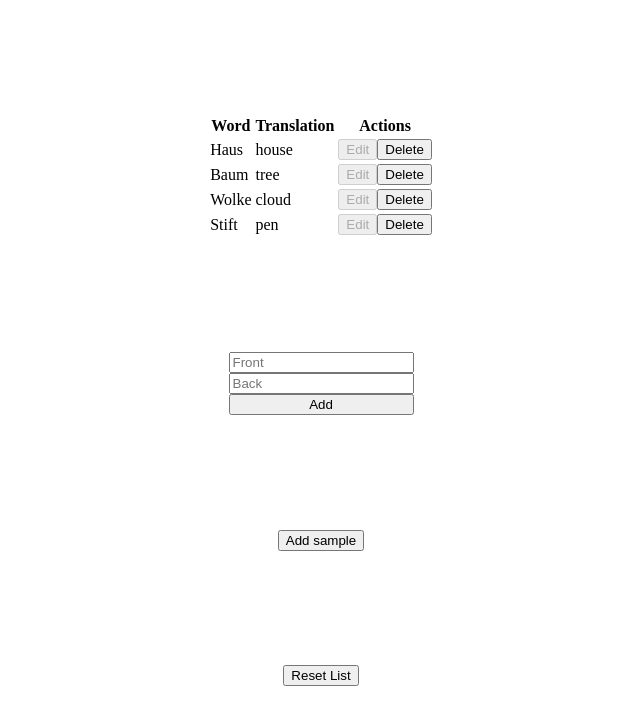
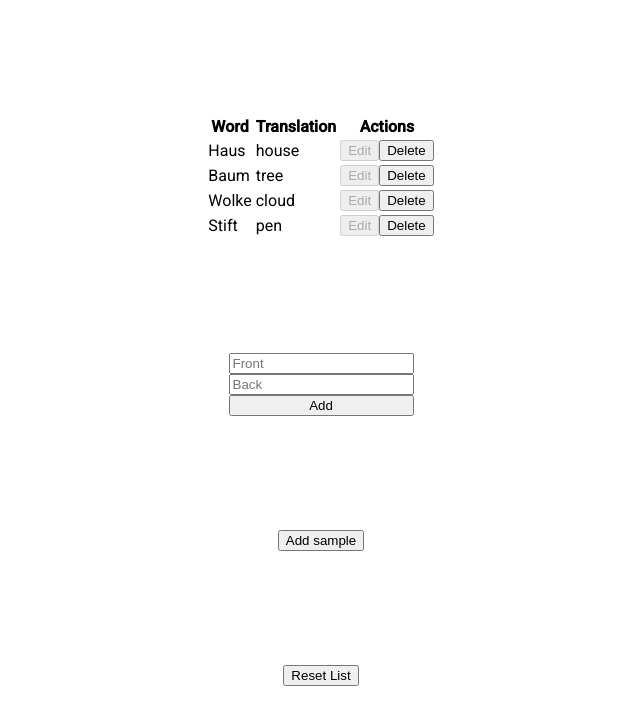
Before and after one commit to lvonnied/Wortschatz-Trainer, an Angular app: page / in a window 1280 px wide. Shown: the top 724 px of the page, without its empty margins (319-959 px from the left). Built offline with nearby package versions, Linux system fonts and the light colour scheme.

Commit message:
added angular/material

```diff
--- a/angular.json
+++ b/angular.json
@@ -25,6 +25,7 @@
               "src/assets"
             ],
             "styles": [
+              "@angular/material/prebuilt-themes/indigo-pink.css",
               "src/styles.css"
             ],
             "scripts": []
@@ -84,6 +85,7 @@
               "src/assets"
             ],
             "styles": [
+              "@angular/material/prebuilt-themes/indigo-pink.css",
               "src/styles.css"
             ],
             "scripts": []
--- a/package.json
+++ b/package.json
@@ -11,10 +11,12 @@
   "private": true,
   "dependencies": {
     "@angular/animations": "^17.3.0",
+    "@angular/cdk": "^17.3.10",
     "@angular/common": "^17.3.0",
     "@angular/compiler": "^17.3.0",
     "@angular/core": "^17.3.0",
     "@angular/forms": "^17.3.0",
+    "@angular/material": "^17.3.10",
     "@angular/platform-browser": "^17.3.0",
     "@angular/platform-browser-dynamic": "^17.3.0",
     "@angular/router": "^17.3.0",
--- a/src/app/app.config.ts
+++ b/src/app/app.config.ts
@@ -2,7 +2,8 @@
 import { provideRouter } from '@angular/router';
 
 import { routes } from './app.routes';
+import { provideAnimationsAsync } from '@angular/platform-browser/animations/async';
 
 export const appConfig: ApplicationConfig = {
-  providers: [provideRouter(routes)]
+  providers: [provideRouter(routes), provideAnimationsAsync()]
 };
--- a/src/index.html
+++ b/src/index.html
@@ -6,6 +6,8 @@
   <base href="/">
   <meta name="viewport" content="width=device-width, initial-scale=1">
   <link rel="icon" type="image/x-icon" href="favicon.ico">
+  <link href="https://fonts.googleapis.com/css2?family=Roboto:wght@300;400;500&display=swap" rel="stylesheet">
+  <link href="https://fonts.googleapis.com/icon?family=Material+Icons" rel="stylesheet">
 </head>
 <body>
   <app-root></app-root>
--- a/src/styles.css
+++ b/src/styles.css
@@ -4,3 +4,5 @@
     height: 100%;
     margin: 0;
 }
+html, body { height: 100%; }
+body { margin: 0; font-family: Roboto, "Helvetica Neue", sans-serif; }
```
Also changed, not shown: 1 other file (tests, documents, lock files or other folders).
